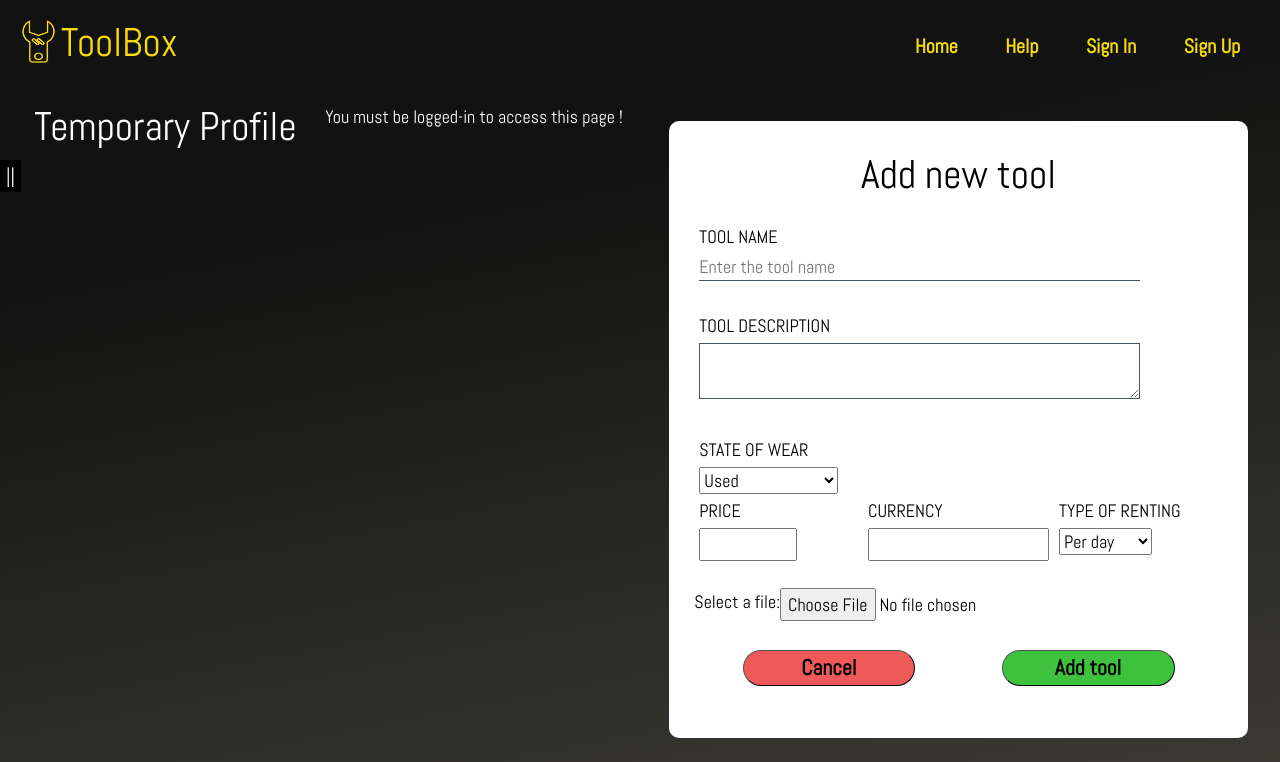
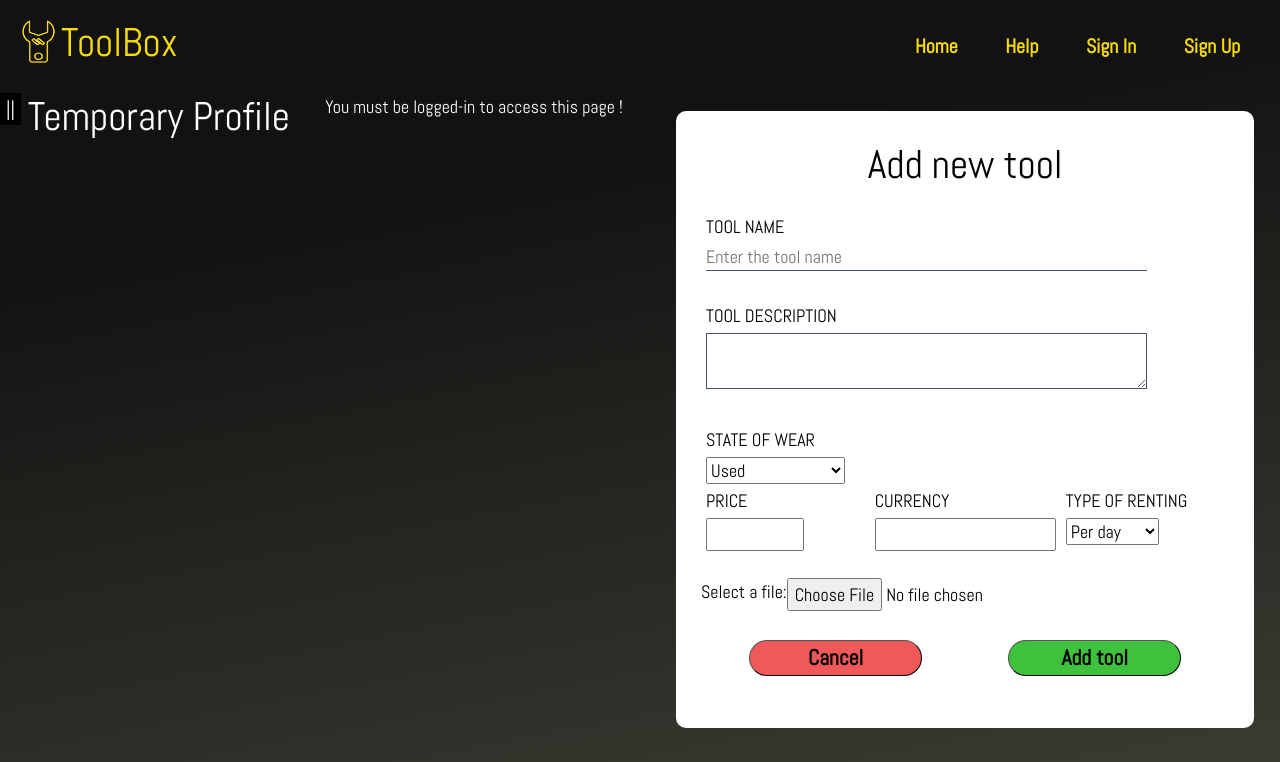
Before and after one commit to Altiimax/DevWebProject, a React (Create React App) app in the folder toolbox_website/toolbox_react/: page /profile in a window 1280 px wide. Shown: the top 762 px of the page. Built offline with nearby package versions, Linux system fonts and the light colour scheme.

Commit message:
minor change
We may get rid of sidebar since we can't have it properly working

```diff
--- a/toolbox_website/toolbox_react/src/pages/profile/Profile.css
+++ b/toolbox_website/toolbox_react/src/pages/profile/Profile.css
@@ -1,13 +1,11 @@
 .Profile {
   margin-left: 10px;
-  margin-right: 150px;
   margin-top: 10;
   width: 100%;
   display: flex;
   flex-direction: row;
   flex-wrap: wrap;
   justify-content: space-around;
-  padding: 10px;
 }
 
 .myTools {
@@ -85,7 +83,7 @@
 
 .openbtn {
   position: fixed;
-  top: 8em;
+  top: 10;
   left: 0;
   font-size: 20px;
   cursor: pointer;
```
